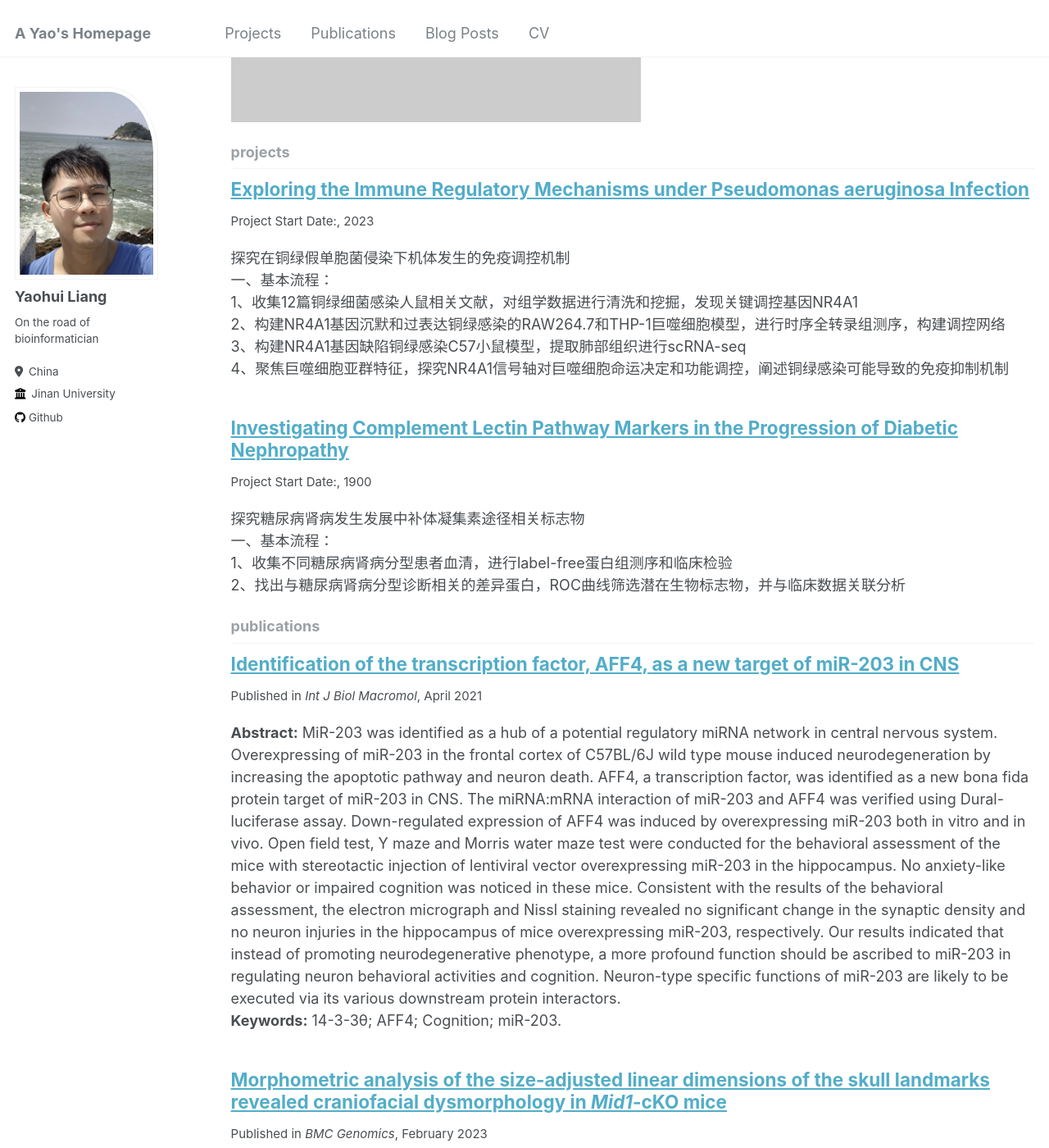
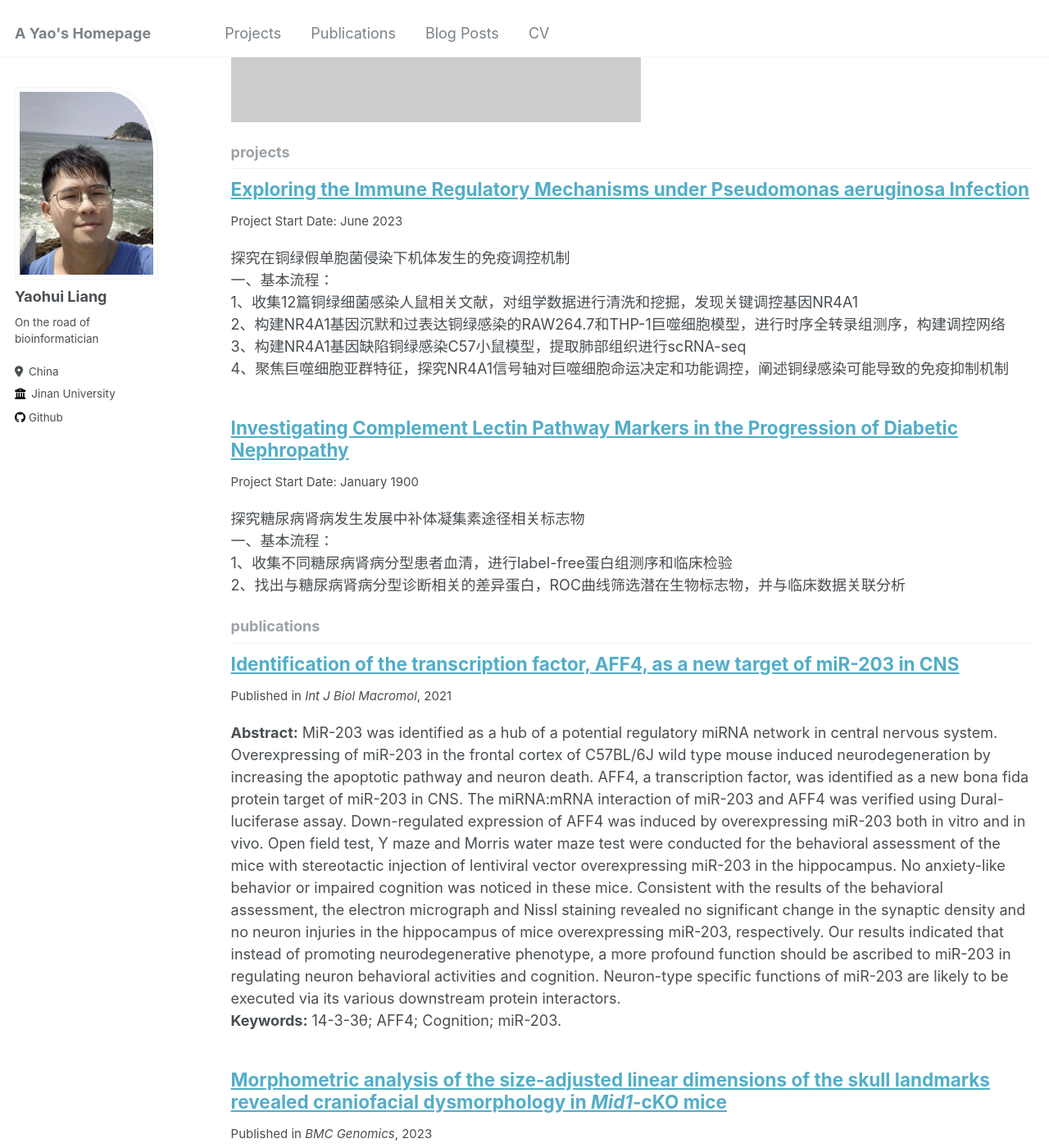
Before and after one commit to Stupid1Fish/Academic-Pages, a Jekyll site: the page built from _pages/collection-archive.html, in a window 1280 px wide and 1400 px high, scrolled down 943 px. Shown: the whole window at 82% size. Built offline with Jekyll 4.4.1, drawn with Linux system fonts in a browser that asks for light colours.

Commit message:
Update archive-single.html

```diff
--- a/_includes/archive-single.html
+++ b/_includes/archive-single.html
@@ -40,9 +40,9 @@
         {% if post.collection == 'teaching' %}
           <p> {{ post.type }}, <i>{{ post.venue }}</i>, {{ post.date | default: "1900-01-01" | date: "%Y" }} </p>
         {% elsif post.collection == 'projects' %}
-          <p style="font-size: smaller">Project Start Date:, {{ post.start_date | default: "1900-01-01" | date: "%Y" }} </p>
+          <p style="font-size: smaller">Project Start Date: {{ post.start_date | default: "1900-01-01" | date: "%B %Y" }} </p>
         {% elsif post.collection == 'publications' %}
-          <p style="font-size: smaller">Published in <i>{{ post.venue }}</i>, {{ post.date | default: "1900-01-01" | date: "%B %Y" }} </p>
+          <p style="font-size: smaller">Published in <i>{{ post.venue }}</i>, {{ post.date | default: "1900-01-01" | date: "%Y" }} </p>
         {% elsif post.date %}
          <p class="page__date"><strong><i class="fa fa-fw fa-calendar" aria-hidden="true"></i> {{ site.data.ui-text[site.locale].date_label | default: "Published:" }}</strong> <time datetime="{{ post.date | default: "1900-01-01" | date_to_xmlschema }}">{{ post.date | default: "1900-01-01" | date: "%B %d, %Y" }}</time></p>
         {% endif %}
```
